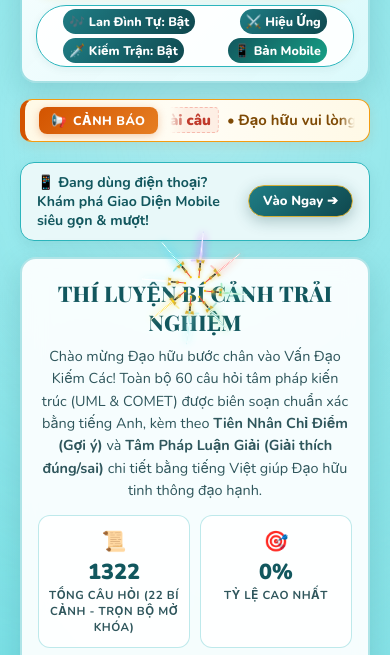
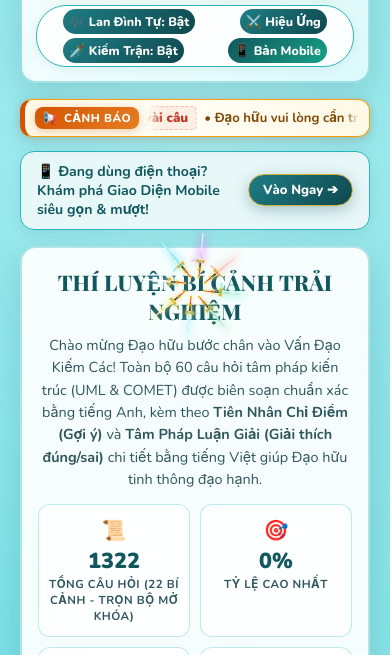
Before and after one commit to VoQuocAn-ce/SWD_Quiz, a plain HTML site: page index.html in a window 390 px wide. Shown: the part 135-790 px from the top of the page. Drawn offline with nearby package versions, Linux system fonts and the light colour scheme; a web font is replaced by a local one.

Commit message:
thông báo

```diff
--- a/mobile.css
+++ b/mobile.css
@@ -193,6 +193,24 @@ body.mobile-body {
 /* ===================================================================
    DAOIST TICKER / MARQUEE ANNOUNCEMENT BAR (THÔNG BÁO CHỮ CHẠY MOBILE)
    =================================================================== */
+.m-sticky-ticker-bar {
+  position: sticky;
+  top: 54px;
+  z-index: 890;
+  padding: 6px 14px 2px;
+  max-width: 600px;
+  margin: 0 auto;
+  box-sizing: border-box;
+  background: transparent;
+  pointer-events: none;
+}
+
+.m-sticky-ticker-bar .daoist-ticker-wrap {
+  pointer-events: auto;
+  margin-bottom: 0;
+  box-shadow: 0 4px 14px rgba(18, 87, 94, 0.16), 0 2px 6px rgba(211, 84, 0, 0.22);
+}
+
 .daoist-ticker-wrap {
   width: 100%;
   display: flex;
@@ -202,12 +220,12 @@ body.mobile-body {
   border-left: 4px solid #d35400;
   border-radius: 10px;
   padding: 5px 10px;
-  margin-bottom: 12px;
-  box-shadow: 0 3px 10px rgba(211, 84, 0, 0.1);
   box-sizing: border-box;
   overflow: hidden;
   position: relative;
   gap: 8px;
+  backdrop-filter: blur(10px);
+  -webkit-backdrop-filter: blur(10px);
 }
 
 .daoist-ticker-badge {
--- a/style.css
+++ b/style.css
@@ -271,6 +271,9 @@ body {
    DAOIST TICKER / MARQUEE ANNOUNCEMENT BAR (THÔNG BÁO CHỮ CHẠY)
    =================================================================== */
 .daoist-ticker-wrap {
+  position: sticky;
+  top: 10px;
+  z-index: 500;
   width: 100%;
   display: flex;
   align-items: center;
@@ -280,11 +283,12 @@ body {
   border-radius: 12px;
   padding: 7px 14px;
   margin-bottom: 20px;
-  box-shadow: 0 4px 14px rgba(211, 84, 0, 0.1);
+  box-shadow: 0 6px 20px rgba(18, 87, 94, 0.12), 0 2px 8px rgba(211, 84, 0, 0.22);
   box-sizing: border-box;
   overflow: hidden;
-  position: relative;
   gap: 12px;
+  backdrop-filter: blur(10px);
+  -webkit-backdrop-filter: blur(10px);
 }
 
 .daoist-ticker-badge {
@@ -1438,7 +1442,7 @@ body {
   height: 100%;
   background: rgba(14, 43, 48, 0.78);
   backdrop-filter: blur(8px);
-  z-index: 100;
+  z-index: 2000;
   align-items: center;
   justify-content: center;
   padding: 20px;
@@ -1706,6 +1710,23 @@ body {
   /* Layout tổng quát */
   .app-container {
     padding: 10px 10px 40px;
+  }
+
+  .daoist-ticker-wrap {
+    top: 6px;
+    padding: 6px 10px;
+    margin-bottom: 14px;
+    gap: 8px;
+  }
+
+  .daoist-ticker-badge {
+    font-size: 0.72rem;
+    padding: 3px 8px;
+  }
+
+  .daoist-ticker-item {
+    font-size: 0.82rem;
+    padding-right: 36px;
   }
 
   /* Header thanh sảnh chính & phòng thi */
```
Also changed, not shown: mobile.html (+6 -3 lines), quiz.html (+2 -2 lines).
